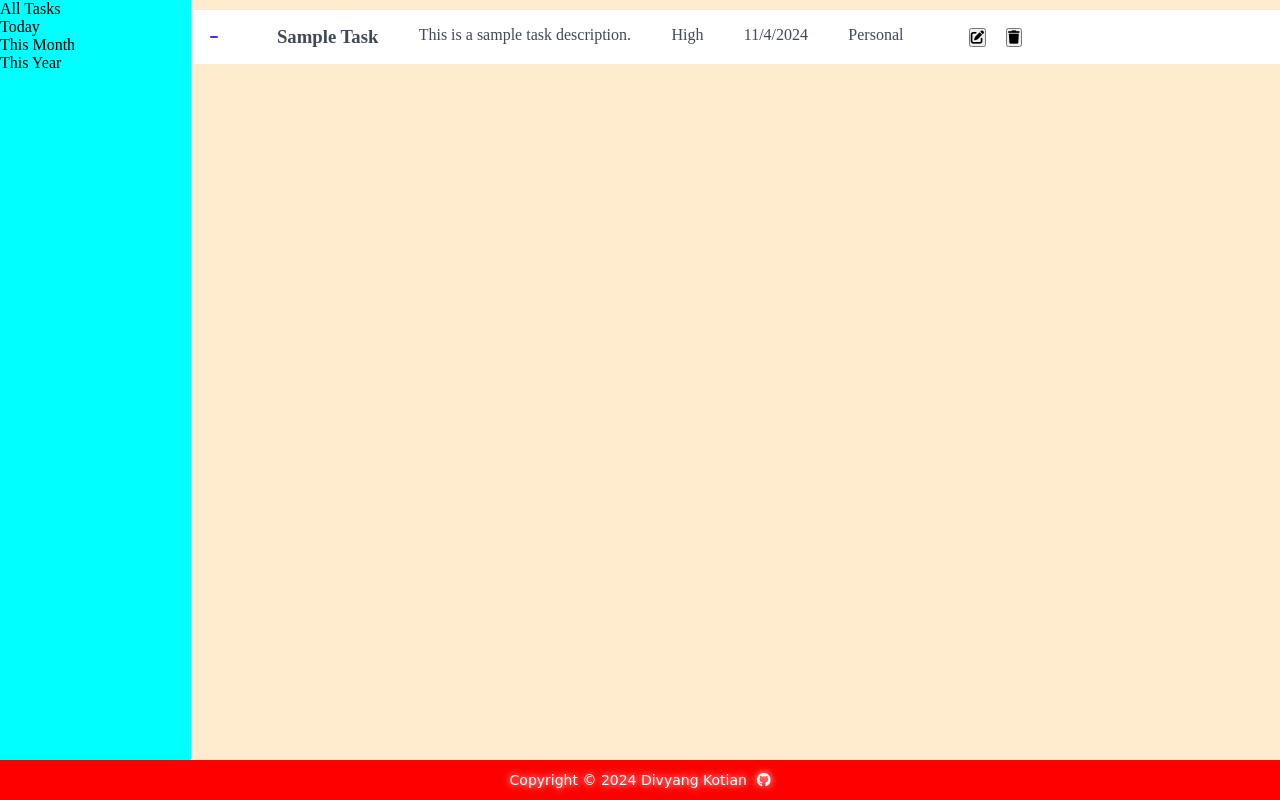
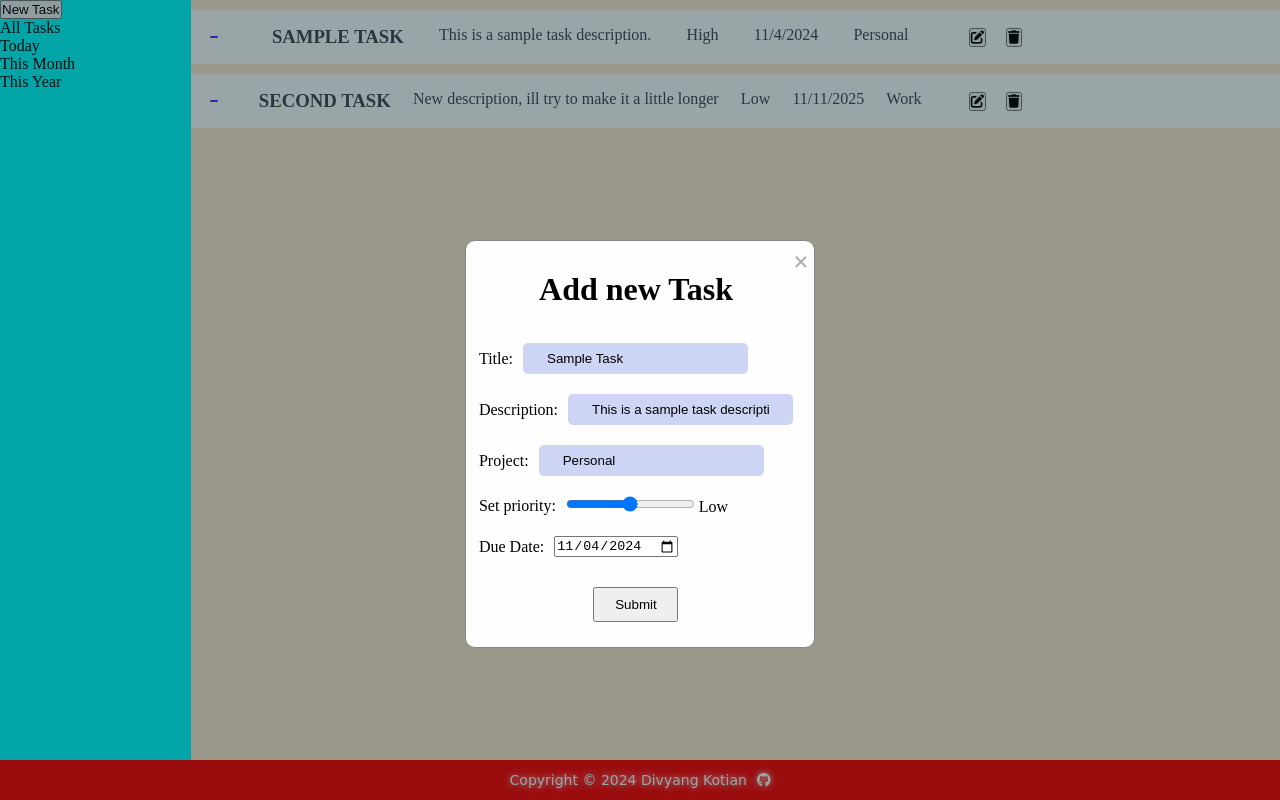
Before and after one commit to DivyangKotian/TO-DO, a website built with webpack: page src/todolist.html in a window 1280 px wide. Both pictures are taken after a click on the button 977 px from the left and 37 px from the top of the page. Built offline with nearby package versions, Linux system fonts and the light colour scheme.

Commit message:
modal added

```diff
--- a/src/dom/dom.js
+++ b/src/dom/dom.js
@@ -1,5 +1,7 @@
+import { TaskManager } from "../functions/taskManager";
+
 class UIElements {
-    createEditButton() {
+    createEditButton(task, index, onEdit) {
         const editBtn = document.createElement('button');
         editBtn.setAttribute('class', 'edit-button');
         const editIcon = document.createElement('i');
@@ -7,13 +9,14 @@ class UIElements {
         editBtn.appendChild(editIcon);
 
         editBtn.addEventListener('click', () => {
-            // Edit button functionality here
+            // Call the edit function and pass task and index
+            onEdit(task, index);
         });
 
         return editBtn;
     }
 
-    createDeleteButton() {
+    createDeleteButton(taskManager, index, renderTasksCallback) {
         const deleteBtn = document.createElement('button');
         deleteBtn.setAttribute('class', 'delete-button');
         const deleteIcon = document.createElement('i');
@@ -21,17 +24,19 @@ class UIElements {
         deleteBtn.appendChild(deleteIcon);
 
         deleteBtn.addEventListener('click', () => {
-            // Delete button functionality here
+            taskManager.deleteTask(index);
+            renderTasksCallback(taskManager.getAllTasks());
         });
 
         return deleteBtn;
     }
 }
 
-class taskRender {
-    constructor(containerId) {
+class TaskRender {
+    constructor(containerId, taskManager) {
         this.container = document.getElementById(containerId);
-        this.uiElements= new UIElements();
+        this.taskManager = taskManager;
+        this.uiElements = new UIElements();
     }
 
     createTaskElements(tag, textContent, className) {
@@ -39,6 +44,13 @@ class taskRender {
         element.textContent = textContent;
         element.className = className;
         return element;
+    }
+
+    createTaskTitle(textContent, className) {
+        const taskTitle = document.createElement('h3');
+        taskTitle.textContent = textContent.toUpperCase();
+        taskTitle.setAttribute('class', className);
+        return taskTitle;
     }
 
     createTaskContainer(task, index) {
@@ -64,7 +76,7 @@ class taskRender {
         const textWrapper = document.createElement('div');
         textWrapper.className = 'text-wrapper';
 
-        textWrapper.appendChild(this.createTaskElements('h3', task.title, 'text-element task-title'));
+        textWrapper.appendChild(this.createTaskTitle(task.title, 'text-element task-title'));
         textWrapper.appendChild(this.createTaskElements('span', task.description, 'task-description'));
         textWrapper.appendChild(this.createTaskElements('span', task.priority, 'task-priority'));
         textWrapper.appendChild(this.createTaskElements('span', task.dueDate.toLocaleDateString(), 'task-date'));
@@ -75,14 +87,41 @@ class taskRender {
         doneWrapper.appendChild(doneLabel);
 
         taskContainer.appendChild(doneWrapper);
-        taskContainer.appendChild(this.uiElements.createEditButton());
-        taskContainer.appendChild(this.uiElements.createDeleteButton());
+        taskContainer.appendChild(this.uiElements.createEditButton(task, index, this.onEdit.bind(this)));
+        taskContainer.appendChild(this.uiElements.createDeleteButton(this.taskManager, index, this.renderTasks.bind(this)));
 
         return taskContainer;
     }
 
-    renderTasks(tasks) {
-        this.container.textContent = ""; // Clear previous content
+    onEdit(task, index) {
+        const modal = document.getElementById('modal');
+        // Populate modal with task details
+        document.getElementById('task-title').value = task.title;
+        document.getElementById('task-description').value = task.description;
+        document.getElementById('project-tag').value=task.project;
+        document.getElementById('priority-slider').value = task.priority; // Assume you have a way to handle this
+        document.querySelector('.due-date-input').value = task.dueDate.toISOString().split('T')[0]; // Set due date input
+        modal.classList.add('visible');
+
+        // Handle form submission for editing (You need to implement this part)
+        const form = document.querySelector('.form-add-task');
+        form.onsubmit = (e) => {
+            e.preventDefault();
+            task.title = form['task-title'].value;
+            task.description = form['task-description'].value;
+            task.priority = form['priority-slider'].value;
+            task.dueDate = new Date(form['due-date'].value);
+            task.project=form['project-tag'].value;
+            this.taskManager.updateTask(index, task);
+
+            this.renderTasks(this.taskManager.getAllTasks());
+
+            modal.classList.remove('visible'); // Close modal after editing
+        };
+    }
+
+  renderTasks(tasks) {
+        this.container.textContent = "";
 
         tasks.forEach((task, index) => {
             const taskContainer = this.createTaskContainer(task, index);
@@ -92,4 +131,4 @@ class taskRender {
 }
 
 
-export{taskRender}
+export{TaskRender}
--- a/src/functions/sidebar.js
+++ b/src/functions/sidebar.js
@@ -0,0 +1,84 @@
+class Modal {
+    constructor(openBtnID, modalID, closeBtnID, taskManager, taskRender) {
+        this.openBtn = document.getElementById(openBtnID);
+        this.modal = document.getElementById(modalID);
+        this.closeBtn = document.getElementById(closeBtnID);
+        this.taskManager = taskManager;  // Store taskManager reference
+        this.taskRender = taskRender;    // Store taskRender reference
+
+        this.addListeners();
+    }
+
+    // Add listeners for open and close functionality
+    addListeners() {
+        this.openBtn.addEventListener('click', () => this.showModal());
+        this.closeBtn.addEventListener('click', () => this.hideModal());
+        window.addEventListener('click', (event) => {
+            if (event.target === this.modal) {
+                this.hideModal();
+            }
+        });
+
+        // Add event listener for the submit button inside the modal
+        const submitBtn = document.getElementById('btn-submit-task');
+        if (submitBtn) {
+            submitBtn.addEventListener('click', (event) => {
+                event.preventDefault();
+                this.addTask();
+            });
+        }
+    }
+
+    // Show modal
+    showModal() {
+        this.modal.classList.add('visible');
+    }
+
+    // Hide modal
+    hideModal() {
+        this.modal.classList.remove('visible');
+        this.clearForm();
+    }
+
+    // Add new task
+    addTask() {
+        const titleInput = document.getElementById('task-title');
+        const descriptionInput = document.getElementById('task-description');
+        const dueDateInput = document.getElementById('task-due-date');
+        const priorityInput = document.getElementById('priority-slider');
+        const projectInput = document.getElementById('project-tag');
+
+        if (titleInput && descriptionInput && dueDateInput && priorityInput && projectInput) {
+            const title = titleInput.value;
+            const description = descriptionInput.value;
+            const dueDate = new Date(dueDateInput.value);
+            const priority = priorityInput.value;
+            const project = projectInput.value;
+
+            const newTask = new Task(title, description, dueDate, priority, project);
+            this.taskManager.addTask(newTask);
+            this.taskRender.renderTasks(this.taskManager.getAllTasks());
+            this.clearForm();
+            this.hideModal();
+        } else {
+            console.error('One or more input elements are not found in the DOM.');
+        }
+    }
+
+    clearForm() {
+        const titleInput = document.getElementById('task-title');
+        const descriptionInput = document.getElementById('task-description');
+        const dueDateInput = document.getElementById('task-due-date');
+        const priorityInput = document.getElementById('priority-slider');
+        const projectInput = document.getElementById('project-tag');
+
+        if (titleInput) titleInput.value = '';
+        if (descriptionInput) descriptionInput.value = '';
+        if (dueDateInput) dueDateInput.value = '';
+        if (priorityInput) priorityInput.value = '1'; // low default
+        if (projectInput) projectInput.value = 'General'; // default is general
+    }
+
+}
+
+export{Modal}
--- a/src/functions/taskManager.js
+++ b/src/functions/taskManager.js
@@ -5,6 +5,18 @@ class TaskManager {
 
     addTask(task) {
         this.tasks.push(task);
+    }
+
+    getTaskToday() {
+        const today = new Date();
+        return this.tasks.filter(task => {
+            const taskDate = new Date(task.dueDate);
+            return (
+                taskDate.getDate() === today.getDate() &&
+                taskDate.getMonth() === today.getMonth() &&
+                taskDate.getFullYear() === today.getFullYear()
+            );
+        });
     }
 
     getTasksDueThisWeek() {
@@ -45,6 +57,26 @@ class TaskManager {
     getTasksByProject(project) {
         return this.tasks.filter(task => task.project === project);
     }
+
+    getAllTasks(){
+        return this.tasks;
+    }
+
+    deleteTask(index) {
+        if (index >= 0 && index < this.tasks.length) {
+            this.tasks.splice(index, 1);
+        } else {
+            console.error('Invalid index. Task not deleted.');
+        }
+    }
+
+    updateTask(index, updatedTask) {
+        if (index >= 0 && index < this.tasks.length) {
+            this.tasks[index] = updatedTask;
+        } else {
+            console.error('Invalid index. Task not updated.');
+        }
+    }
 }
 
 export { TaskManager };
--- a/src/functions/tasks.js
+++ b/src/functions/tasks.js
@@ -8,7 +8,9 @@ class Task{
         this.project=project;
         this.done=done;
         this.id = Math.floor(Math.random() * 1000000);
+        this.class="task";
     }
+
 }
 
 export {Task};
--- a/src/index.js
+++ b/src/index.js
@@ -1,10 +1,15 @@
 import "./styles.css";
+import "./style/modal.css"
 
 import { TaskManager } from "./functions/taskManager";
 import { Task } from "./functions/tasks";
-import { taskRender } from "./dom/dom";
+import { TaskRender } from "./dom/dom";
+import { Modal } from "./functions/sidebar";
 
 const taskManager = new TaskManager();
+const ui= new TaskRender("content");
+const taskRender = new TaskRender('task-container-id', taskManager);
+const taskModal = new Modal('btn-add-task', 'modal', 'close-modal', taskManager, ui);
 
 // Add a sample task
 const sampleTask = new Task(
@@ -15,9 +20,14 @@ const sampleTask = new Task(
     'Personal'
 );
 
-const ui= new taskRender("content");
+const sampleTask2= new Task('second task','New description, ill try to make it a little longer', '2025-11-11', 'Low', 'Work');
 
 taskManager.addTask(sampleTask);
+taskManager.addTask(sampleTask2);
+
+
+ui.renderTasks(taskManager.getAllTasks());
+
 
 // Render tasks
-ui.renderTasks(taskManager.getTasksByProject('Personal')); // Pass the tasks to render
+// ui.renderTasks(taskManager.getTasksByProject('Personal'));
--- /dev/null
+++ b/src/style/modal.css
@@ -0,0 +1,96 @@
+
+  .modal {
+    display: none; /* Hidden by default */
+    position: fixed; /* Stay in place */
+    z-index: 1; /* Sit on top */
+    padding-top: 30vh; /* Location of the box */
+    left: 0;
+    top: 0;
+    width: 100%; /* Full width */
+    height: 100%; /* Full height */
+    overflow: auto; /* Enable scroll if needed */
+    background-color: rgb(0, 0, 0); /* Fallback color */
+    background-color: rgba(3, 31, 36, 0.4);
+  }
+
+  /* Modal Content */
+  .modal-content {
+    background-color: #fefefe;
+    display: flex;
+    flex-direction: row-reverse;
+    margin: auto;
+    padding: 5px 5px 5px 20px;
+    border: 1px solid #888;
+    width: 350px;
+    border-radius: 10px;
+  }
+
+  /* The Close Button */
+  .span-close {
+    color: #aaaaaa;
+    font-size: 28px;
+    font-weight: bold;
+    margin-bottom: auto;
+  }
+
+  .span-close:hover,
+  .span-close:focus {
+    color: #000;
+    text-decoration: none;
+    cursor: pointer;
+  }
+
+  .modal-form {
+    display: flex;
+    flex-direction: column;
+    justify-content: center;
+    align-items: center;
+    width: 100%;
+    gap: 15px;
+    margin-right: auto;
+    padding-top: 5px;
+  }
+
+  .form-title {
+    font-size: xx-large;
+    text-align: center;
+    margin-right: auto;
+    margin-left: auto;
+    width: 100%;
+    padding-top: 20px;
+    padding-bottom: 20px;
+  }
+
+  .form-add-task{
+    display: flex;
+    flex-direction: column;
+  }
+
+  .modal-form-input {
+    border: 0;
+    margin-left: auto;
+    margin-right: 20%;
+    background-color: rgba(9, 45, 204, 0.198);
+    padding: 0.5rem 1.5rem;
+    outline-color: var(--blue-1);
+    border-radius: 5px;
+  }
+  .modal-input-field {
+    display: flex;
+    justify-content: flex-start;
+    align-items: center;
+    padding-bottom: 20px;
+    gap:10px;
+  }
+
+  .submit-modal-form {
+    display: flex;
+    justify-content: center;
+    padding-bottom: 20px;
+  }
+
+  .submit-modal-btn{
+    width: 85px;
+    height: 35px;
+    margin-top: 10px;
+  }
--- a/src/styles.css
+++ b/src/styles.css
@@ -356,3 +356,12 @@ a {
     text-decoration: line-through;
     color: var(--disabled);
   }
+
+  .modal {
+    display: none;
+    /* Other modal styling */
+}
+
+.modal.visible {
+    display: block;
+}
--- a/src/todolist.html
+++ b/src/todolist.html
@@ -13,6 +13,7 @@
 </head>
 <body>
     <div class="side-bar">
+        <button id ="btn-add-task" class="new-task"> New Task</button>
         <ul class="time-based">
             <li class="all-tasks">All Tasks</li>
             <li class="today">Today</li>
@@ -24,6 +25,9 @@
         </ul>
     </div>
     <div class="main-content" id="content"></div>
+
+
+
 
     <div class="footer">
         <footer class="footer">
@@ -39,5 +43,54 @@
                 </a>
             </footer>
         </div>
+        <!-- modal -->
+     <div class="modal" id="modal">
+         <div class="modal-content">
+             <span class="span-close" id="close-modal">&times;</span>
+             <div class="modal-form">
+                 <h1 class="form-title">Add new Task</h1>
+                 <form class="form-add-task">
+                     <div class="modal-input-field">
+                         <label for="task-title">Title: </label>
+                         <input type="text"
+                             name="task-title"
+                             id="task-title"
+                             class="modal-form-input"
+                             required />
+                     </div>
+                     <div class="modal-input-field">
+                         <label for="task-description">Description:</label>
+                         <input type="text"
+                             name="task-description"
+                             id="task-description"
+                             class="modal-form-input"/>
+                     </div>
+                     <div class="modal-input-field">
+                         <label for="project-tag">Project:</label>
+                         <input type="text"
+                             name="project-tag"
+                             id="project-tag"
+                             value="General"
+                             placeholder="default : General"
+                             class="modal-form-input"/>
+                     </div>
+                     <div class="modal-input-field">
+                         <label for="priority-slider">Set priority:</label>
+                         <div class="priority-slider">
+                             <input type="range" id="priority-slider" min="1" max="3" value="1">
+                             <span id="priority-value">Low</span>
+                         </div>
+                     </div>
+                     <div class="modal-input-field">
+                         <label for="due-date">Due Date:</label>
+                         <input type="date" id="task-due-date" class="due-date-input" /> <!-- Added ID here -->
+                     </div>
+                     <div class="submit-modal-form">
+                         <button type="submit" class="submit-modal-btn btn" id="btn-submit-task">Submit</button> <!-- Added text to button -->
+                     </div>
+                 </form>
+             </div>
+         </div>
+     </div>
     </body>
     </html>
```
Lines whose indentation alone changed are shown as unchanged.
